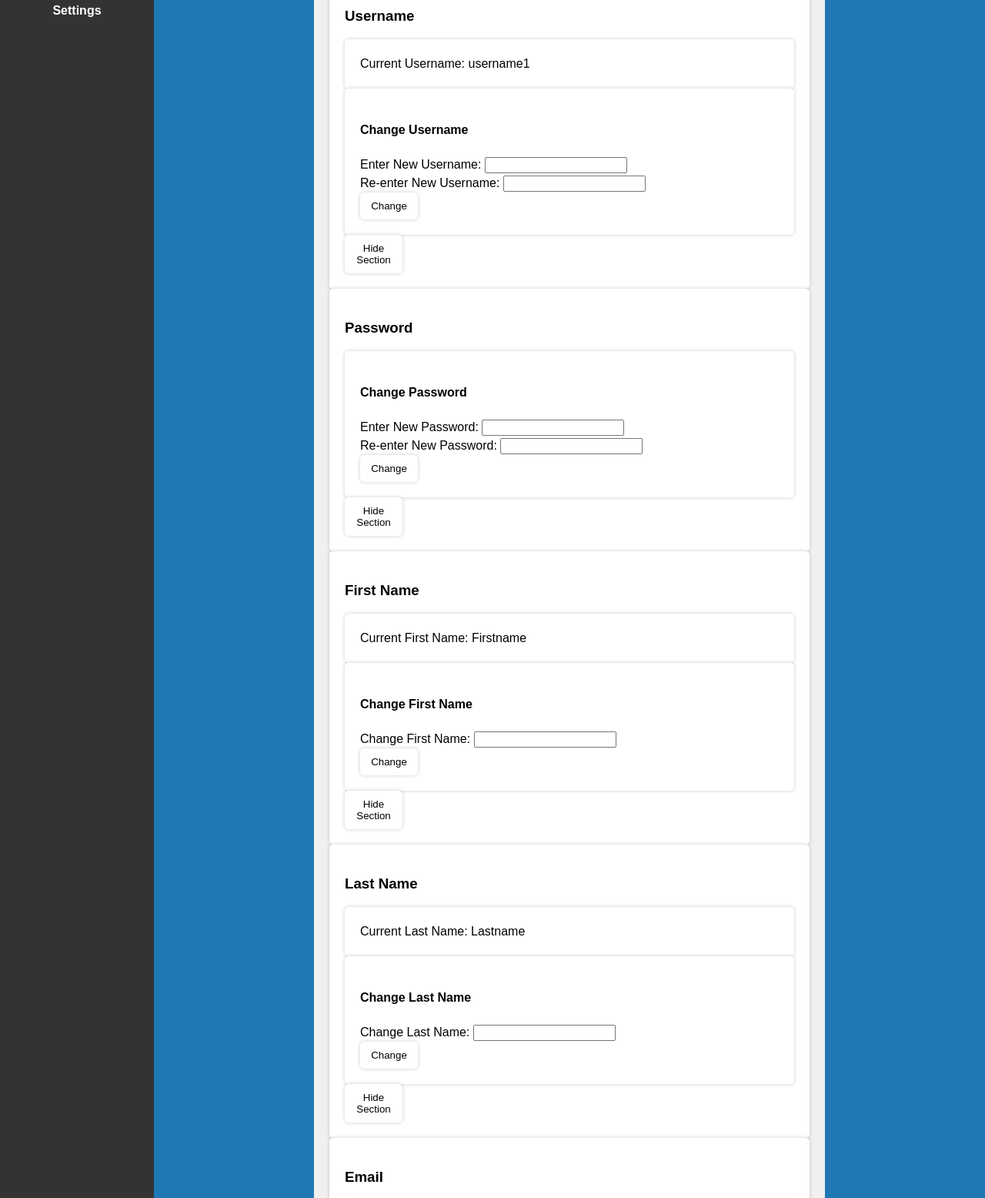
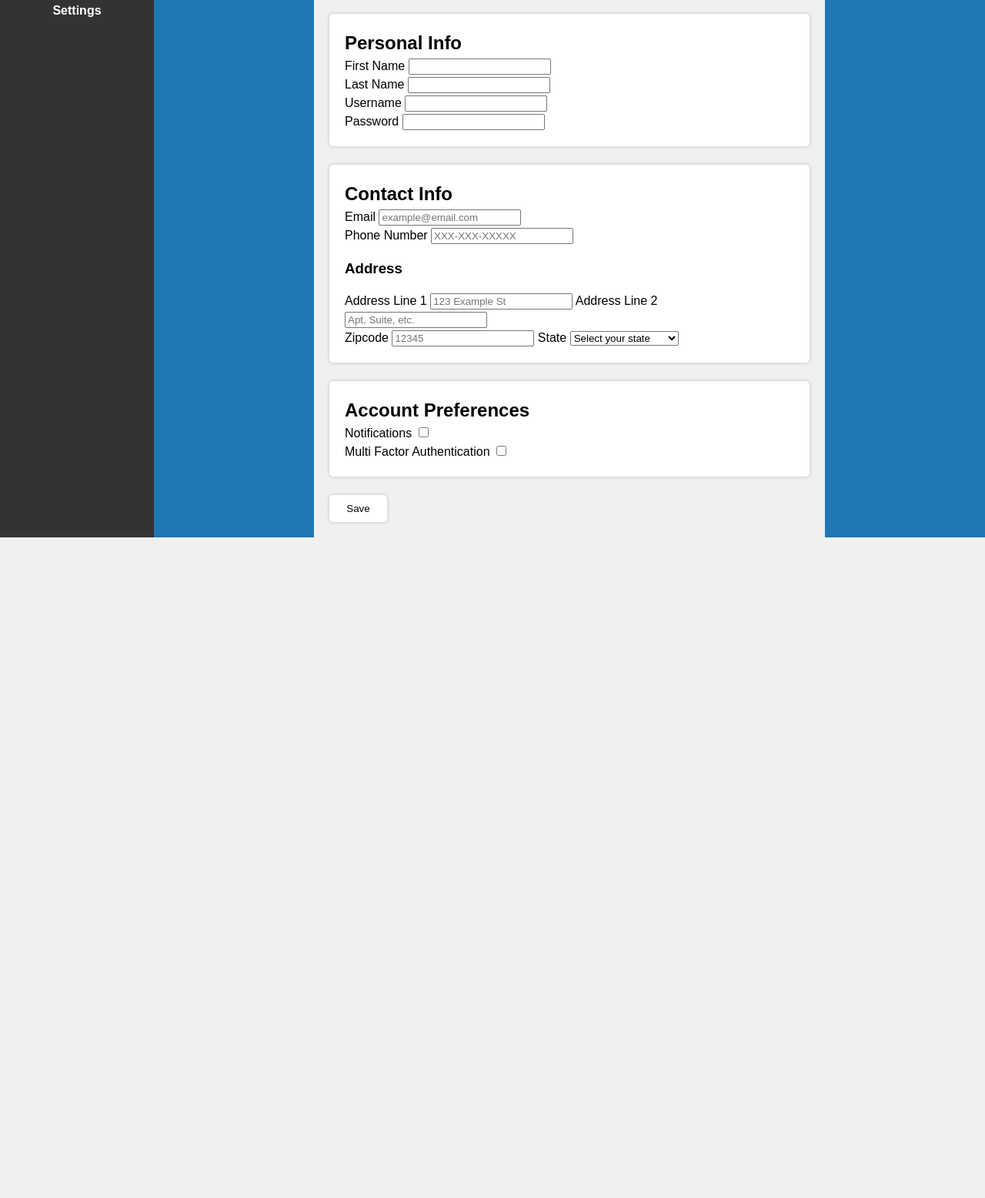
Before and after one commit to robertwarnold/F23-Team02, a plain HTML site: page sponsor/sponsor_settings.html in a window 1280 px wide. Shown: the part 126-1682 px from the top of the page at 77% size. After the commit the page ends 824 px from the top, so only its background shows below. Drawn offline with Linux system fonts and the light colour scheme.

Commit message:
Sponsor Settings Change 3

```diff
--- a/sponsor/sponsor_settings.html
+++ b/sponsor/sponsor_settings.html
@@ -1,229 +1,133 @@
 <!DOCTYPE html>
-<html lang = "en">
+<html lang="en">
 <head>
-        <meta charset = "UTF-8">
-        <meta name = "viewport" content = "width = device-width, initial-scale = 1.0">
-        <title>Sponsor Account</title>
-        <link rel = "stylesheet" href = "../styles/account.css">
+    <meta charset="UTF-8">
+    <meta name="viewport" content="width=device-width, initial-scale=1.0">
+    <title>Sponsor Account Settings</title>
+    <link rel="stylesheet" href="../styles/account.css">
 </head>
+<body>
 
-    <body>
-        <nav class = "vertical-nav">
+    <nav class="vertical-nav">
         <ul>
-                <li><a href = "sponsor_dashboard.html">Dashboard</a></li>
-                <li><a href = "sponsor_catalog.html">Catalog</a></li>
-                <li><a href = "sponsor_settings.html">Settings</a></li>
+            <li><a href="sponsor_dashboard.html">Dashboard</a></li>
+            <li><a href="sponsor_catalog.html">Catalog</a></li>
+            <li><a href="sponsor_settings.html">Settings</a></li>
         </ul>
     </nav>
-
     <header>
-            <h1>Welcome, Sponsor!</h1>
+        <h1>Welcome, Sponsor</h1>
     </header>
-
     <main>
-            <! -- Sponsor content goes here -- >
+        <!-- Page Title and Desc -->
         <section>
             <h2>Settings</h2>
+            <p> Change your profile settings here.</p>
         </section>
+        <br>
 
-            <section id="username">
-                <h3>Username</h3>
-                    <section>Current Username: username1</section>
+        <!-- Settings Sections -->
+        <form >
+            <section>
+                <h2>Personal Info</h2>
+                <label for="fname">First Name</label>
+                <input type="text" id="fname" name = "fname"> <br>
+                <label for="lname">Last Name</label>
+                <input type="text" id="lname" name = "lname"> <br>
+                <label for="username">Username</label>
+                <input type="text" id="username" name = "username"> <br>
+                <label for="password">Password</label>
+                <input type="password" id="password" name = "password"> <br>
+
+            </section><br>
+
+            <section>
+                <h2>Contact Info</h2>
+                <label for="email">Email</label>
+                <input type="text" id="email" name = "email" pattern="email" placeholder="example@email.com"><br>
+                <label for="phone">Phone Number</label>
+                <input type="text" id="phone" name = "phone" pattern="tel" placeholder="XXX-XXX-XXXXX"><br>
+                <h3>Address</h3>
+                <label for="address1">Address Line 1</label>
+                <input type="text" id="address1" name = "address1" placeholder="123 Example St">
+                <label for="address2">Address Line 2</label>
+                <input type="text" id="address2" name = "address2" placeholder="Apt, Suite, etc."><br>
+                <label for="zip">Zipcode</label>
+                <input type="text" id="zip" name = "zip" placeholder="12345">
+                <label for="state">State</label>
+                <select id="state" name = "state">
+                    <option value = "" disable selected> Select your state</option>
+                    <option value="AL">Alabama</option>
+                    <option value="AK">Alaska</option>
+                    <option value="AZ">Arizona</option>
+                    <option value="AR">Arkansas</option>
+                    <option value="CA">California</option>
+                    <option value="CO">Colorado</option>
+                    <option value="CT">Connecticut</option>
+                    <option value="DE">Delaware</option>
+                    <option value="DC">District Of Columbia</option>
+                    <option value="FL">Florida</option>
+                    <option value="GA">Georgia</option>
+                    <option value="HI">Hawaii</option>
+                    <option value="ID">Idaho</option>
+                    <option value="IL">Illinois</option>
+                    <option value="IN">Indiana</option>
+                    <option value="IA">Iowa</option>
+                    <option value="KS">Kansas</option>
+                    <option value="KY">Kentucky</option>
+                    <option value="LA">Louisiana</option>
+                    <option value="ME">Maine</option>
+                    <option value="MD">Maryland</option>
+                    <option value="MA">Massachusetts</option>
+                    <option value="MI">Michigan</option>
+                    <option value="MN">Minnesota</option>
+                    <option value="MS">Mississippi</option>
+                    <option value="MO">Missouri</option>
+                    <option value="MT">Montana</option>
+                    <option value="NE">Nebraska</option>
+                    <option value="NV">Nevada</option>
+                    <option value="NH">New Hampshire</option>
+                    <option value="NJ">New Jersey</option>
+                    <option value="NM">New Mexico</option>
+                    <option value="NY">New York</option>
+                    <option value="NC">North Carolina</option>
+                    <option value="ND">North Dakota</option>
+                    <option value="OH">Ohio</option>
+                    <option value="OK">Oklahoma</option>
+                    <option value="OR">Oregon</option>
+                    <option value="PA">Pennsylvania</option>
+                    <option value="RI">Rhode Island</option>
+                    <option value="SC">South Carolina</option>
+                    <option value="SD">South Dakota</option>
+                    <option value="TN">Tennessee</option>
+                    <option value="TX">Texas</option>
+                    <option value="UT">Utah</option>
+                    <option value="VT">Vermont</option>
+                    <option value="VA">Virginia</option>
+                    <option value="WA">Washington</option>
+                    <option value="WV">West Virginia</option>
+                    <option value="WI">Wisconsin</option>
+                    <option value="WY">Wyoming</option>
+                </select>
 
 
-                    <section id="mysection">
-                        <h4>Change Username</h4>
+            </section><br>
 
-                        Enter New Username: <input type="input" id="newUsername"> <br />
-                        Re-enter New Username:  <input type="input" id="newUsername2"> <br />
+            <section>
+                <h2>Account Preferences</h2>
+                <label for="notif">Notifications</label>
+                <input type="checkbox" id="notif" name="notif"><br>
+                <label for="mfa">Multi Factor Authentication</label>
+                <input type="checkbox" id="mfa" name="mfa"><br>
+            </section><br>
 
-                        <button id="changeUsername">Change</button>
-                    </section>
-
-                    <button onclick="toggle(this)">Hide Section</button>
-
-                    <script>
-                        let toggle = button => {
-                        let element = document.getElementById("mysection");
-                        let hidden = element.getAttribute("hidden");
-
-                            if (hidden) {
-                            element.removeAttribute("hidden");
-                            button.innerText = "Hide Section";
-                            } else {
-                            element.setAttribute("hidden", "hidden");
-                            button.innerText = "Change Username";
-                            }
-                        }
-                    </script>
-            </section>
+            <button type="button">Save</button>
+        </form>
 
 
-
-            <section id="password">
-                <h3>Password</h3>
-
-                    <section id="mysection2">
-                        <h4>Change Password</h4>
-
-                        Enter New Password: <input type="input" id="newPassword"> <br />
-                        Re-enter New Password:  <input type="input" id="newPassword2"> <br />
-
-                        <button id="changePassword">Change</button>
-                    </section>
-
-                    <button onclick="toggle2(this)">Hide Section</button>
-
-                    <script>
-                        let toggle2 = button => {
-                        let element = document.getElementById("mysection2");
-                        let hidden = element.getAttribute("hidden");
-
-                            if (hidden) {
-                            element.removeAttribute("hidden");
-                            button.innerText = "Hide Section";
-                            } else {
-                            element.setAttribute("hidden", "hidden");
-                            button.innerText = "Change Password";
-                            }
-                        }
-                    </script>
-            </section>
-
-
-
-
-            <section id="firstName">
-                <h3>First Name</h3>
-                <section>Current First Name: Firstname</section>
-
-                    <section id="mysection3">
-                        <h4>Change First Name</h4>
-
-                        Change First Name: <input type="input" id="newFirstName"> <br />
-
-                        <button id="changeFirstName">Change</button>
-                    </section>
-
-                    <button onclick="toggle3(this)">Hide Section</button>
-
-                    <script>
-                        let toggle3 = button => {
-                        let element = document.getElementById("mysection3");
-                        let hidden = element.getAttribute("hidden");
-
-                            if (hidden) {
-                            element.removeAttribute("hidden");
-                            button.innerText = "Hide Section";
-                            } else {
-                            element.setAttribute("hidden", "hidden");
-                            button.innerText = "Change First Name";
-                            }
-                        }
-                    </script>
-            </section>
-
-
-
-            <section id="lastName">
-                <h3>Last Name</h3>
-                <section>Current Last Name: Lastname</section>
-
-                    <section id="mysection4">
-                        <h4>Change Last Name</h4>
-
-                        Change Last Name: <input type="input" id="newLastName"> <br />
-
-                        <button id="changeLastName">Change</button>
-                    </section>
-
-                    <button onclick="toggle4(this)">Hide Section</button>
-
-                    <script>
-                        let toggle4 = button => {
-                        let element = document.getElementById("mysection4");
-                        let hidden = element.getAttribute("hidden");
-
-                            if (hidden) {
-                            element.removeAttribute("hidden");
-                            button.innerText = "Hide Section";
-                            } else {
-                            element.setAttribute("hidden", "hidden");
-                            button.innerText = "Change Last Name";
-                            }
-                        }
-                    </script>
-            </section>
-
-
-
-            <section id="email">
-                <h3>Email</h3>
-                <section>Current Email: email@email.com</section>
-
-                    <section id="mysection5">
-                        <h4>Change Email</h4>
-
-                        Enter New Email: <input type="input" id="newEmail" placeholder="email@address.com"> <br />
-                        Re-enter New Email:  <input type="input" id="newEmail2" placeholder="email@address.com"> <br />
-
-                        <button id="changeEmail">Change</button>
-                    </section>
-
-                    <button onclick="toggle5(this)">Hide Section</button>
-
-                    <script>
-                        let toggle5 = button => {
-                        let element = document.getElementById("mysection5");
-                        let hidden = element.getAttribute("hidden");
-
-                            if (hidden) {
-                            element.removeAttribute("hidden");
-                            button.innerText = "Hide Section";
-                            } else {
-                            element.setAttribute("hidden", "hidden");
-                            button.innerText = "Change Email";
-                            }
-                        }
-                    </script>
-            </section>
-
-
-
-            <section id="phone">
-                <h3>Phone Number</h3>
-                <section>Current Phone Number: (123)-456-7890</section>
-
-                    <section id="mysection6">
-                        <h4>Change Phone Number</h4>
-
-                        Enter New Phone Number: <input type="input" id="newPhone" placeholder="(xxx)-xxx-xxxx"> <br />
-
-                        <button id="changePhone">Change</button>
-                    </section>
-
-                    <button onclick="toggle6(this)">Hide Section</button>
-
-                    <script>
-                        let toggle6 = button => {
-                        let element = document.getElementById("mysection6");
-                        let hidden = element.getAttribute("hidden");
-
-                            if (hidden) {
-                            element.removeAttribute("hidden");
-                            button.innerText = "Hide Section";
-                            } else {
-                            element.setAttribute("hidden", "hidden");
-                            button.innerText = "Change Phone Number";
-                            }
-                        }
-                    </script>
-            </section>
-
     </main>
-
     <footer>
-            <p>&copy; 2023 BAATH</p>
+        <p>&copy; 2023 Your Company</p>
     </footer>
 </body>
 </html>
```
Lines whose indentation alone changed are shown as unchanged.
